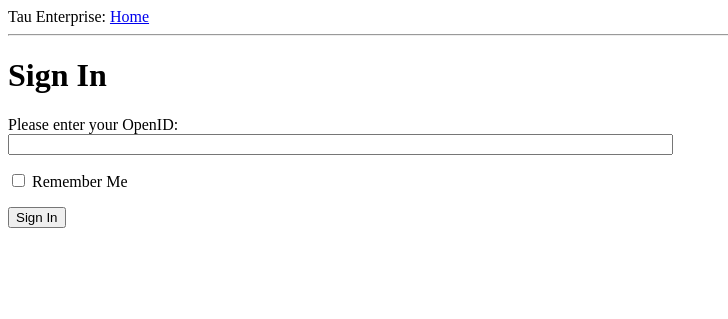
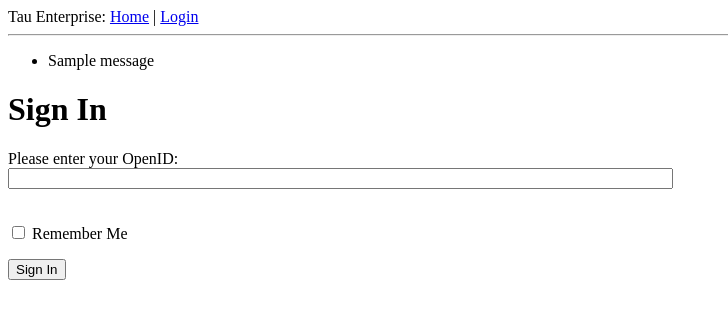
Before and after one commit to mosbasik/rvagaming-flask, a Flask app: page /login in a window 1280 px wide. Shown: the top 319 px of the page, without its empty margins (0-728 px from the left). Run offline with Flask 2, Linux system fonts and the light colour scheme; one stand-in notice (Sample message) is shown.

Commit message:
add data validation error messages

```diff
--- a/app/templates/base.html
+++ b/app/templates/base.html
@@ -7,8 +7,17 @@
         {% endif %}
     </head>
     <body>
-        <div>Tau Enterprise: <a href="/">Home</a></div>
+        <div>Tau Enterprise: <a href="/">Home</a> | <a href="/login">Login</a></div>
         <hr>
+        {% with messages = get_flashed_messages() %}
+            {% if messages %}
+                <ul>
+                    {% for message in messages %}
+                        <li>{{ message }} </li>
+                    {% endfor %}
+                </ul>
+            {% endif %}
+        {% endwith %}
         {% block content %}{% endblock %}
     </body>
 </html>
--- a/app/templates/login.html
+++ b/app/templates/login.html
@@ -7,6 +7,9 @@
         <p>
             Please enter your OpenID:<br>
             {{ form.openid(size=80) }}<br>
+            {% for error in form.openid.errors %}
+                <span style="color:red;">[{{ error }}]</span>
+            {% endfor %}<br>
         </p>
         <p>{{ form.remember_me }} Remember Me</p>
         <p><input type="submit" value="Sign In"></p>
--- a/app/views.py
+++ b/app/views.py
@@ -35,6 +35,9 @@ def index():
 @app.route('/login', methods=['GET', 'POST'])
 def login():
     form = LoginForm()
+    if form.validate_on_submit():
+        flash('Login requested for OpenID="%s", remember_me=%s' % (form.openid.data, str(form.remember_me.data)))
+        return redirect('/')
     return render_template('login.html',
                            title='Sign In',
                            form=form)
```
Also changed, not shown: 1 other file.
